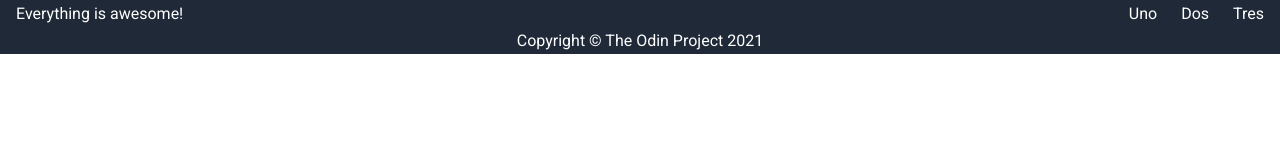
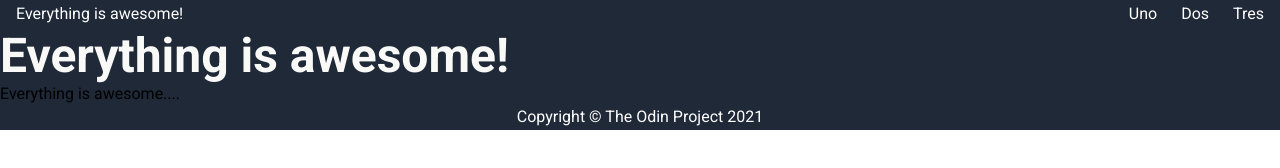
Before and after one commit to egetwasm/flexbox, a plain HTML site: page index.html in a window 1280 px wide. Drawn offline with Linux system fonts and the light colour scheme.

Commit message:
Add container
add container, main text, and sub text
edit font size, weight, color, and background color

```diff
--- a/index.html
+++ b/index.html
@@ -15,6 +15,14 @@
       <li><a href="#">Tres</a></li>
     </ul>
   </div>
+  <div class="container1">
+    <div class="main-text">
+      Everything is awesome!
+    </div>
+    <div class="sub-text">
+      Everything is awesome....
+    </div>
+  </div>
   <div class="footer">
     Copyright © The Odin Project 2021
   </div>
--- a/style.css
+++ b/style.css
@@ -37,3 +37,13 @@ ul {
     color: white;
     padding: 4px 16px;
 }
+
+.main-text {
+    font-size: 48px;
+    color: #f9faf8;
+    font-weight: 900;
+}
+
+.container1 {
+    background-color: #1F2937;
+}
```
